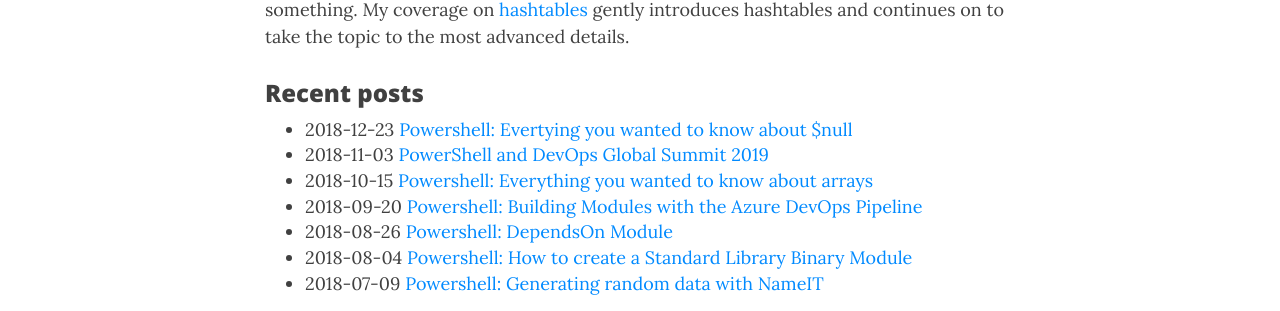
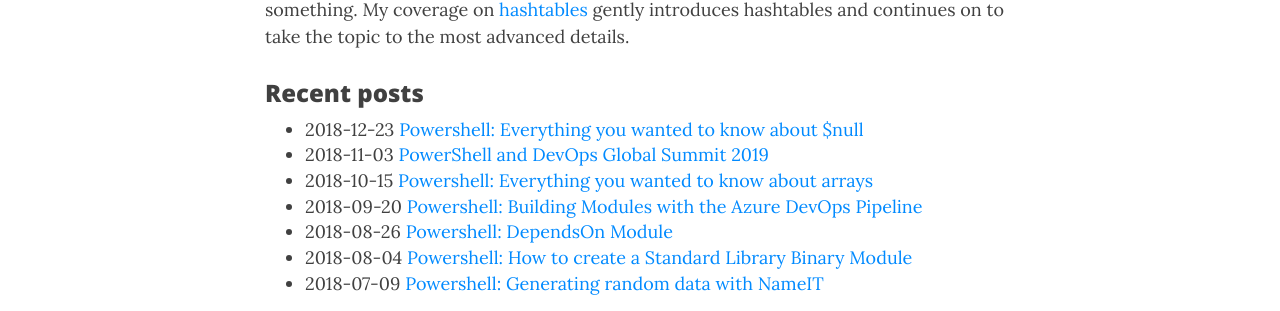
Before and after one commit to KevinMarquette/kevinmarquette.github.io, a Jekyll site: the page built from index.md, in a window 1280 px wide and 900 px high, scrolled down 872 px. Shown: the part 142-453 px from the top of the window. Built offline with Jekyll 4.4.1, drawn with Linux system fonts in a browser that asks for light colours; nearby versions of some CDN libraries.

Commit message:
fix spelling

```diff
--- a/_includes/recent-posts.md
+++ b/_includes/recent-posts.md
@@ -1,4 +1,4 @@
-* 2018-12-23 [Powershell: Evertying you wanted to know about $null](/2018-12-23-Powershell-null-everything-you-wanted-to-know/?utm_source=blog&utm_medium=blog&utm_content=recent)
+* 2018-12-23 [Powershell: Everything you wanted to know about $null](/2018-12-23-Powershell-null-everything-you-wanted-to-know/?utm_source=blog&utm_medium=blog&utm_content=recent)
 * 2018-11-03 [PowerShell and DevOps Global Summit 2019](/2018-11-03-Powershell-2019-devops-global-summit-usa/?utm_source=blog&utm_medium=blog&utm_content=recent)
 * 2018-10-15 [Powershell: Everything you wanted to know about arrays](/2018-10-15-Powershell-arrays-Everything-you-wanted-to-know/?utm_source=blog&utm_medium=blog&utm_content=recent)
 * 2018-09-20 [Powershell: Building Modules with the Azure DevOps Pipeline](/2018-09-20-Powershell-Building-Modules-with-the-Azure-DevOps-Pipeline/?utm_source=blog&utm_medium=blog&utm_content=recent)
```
